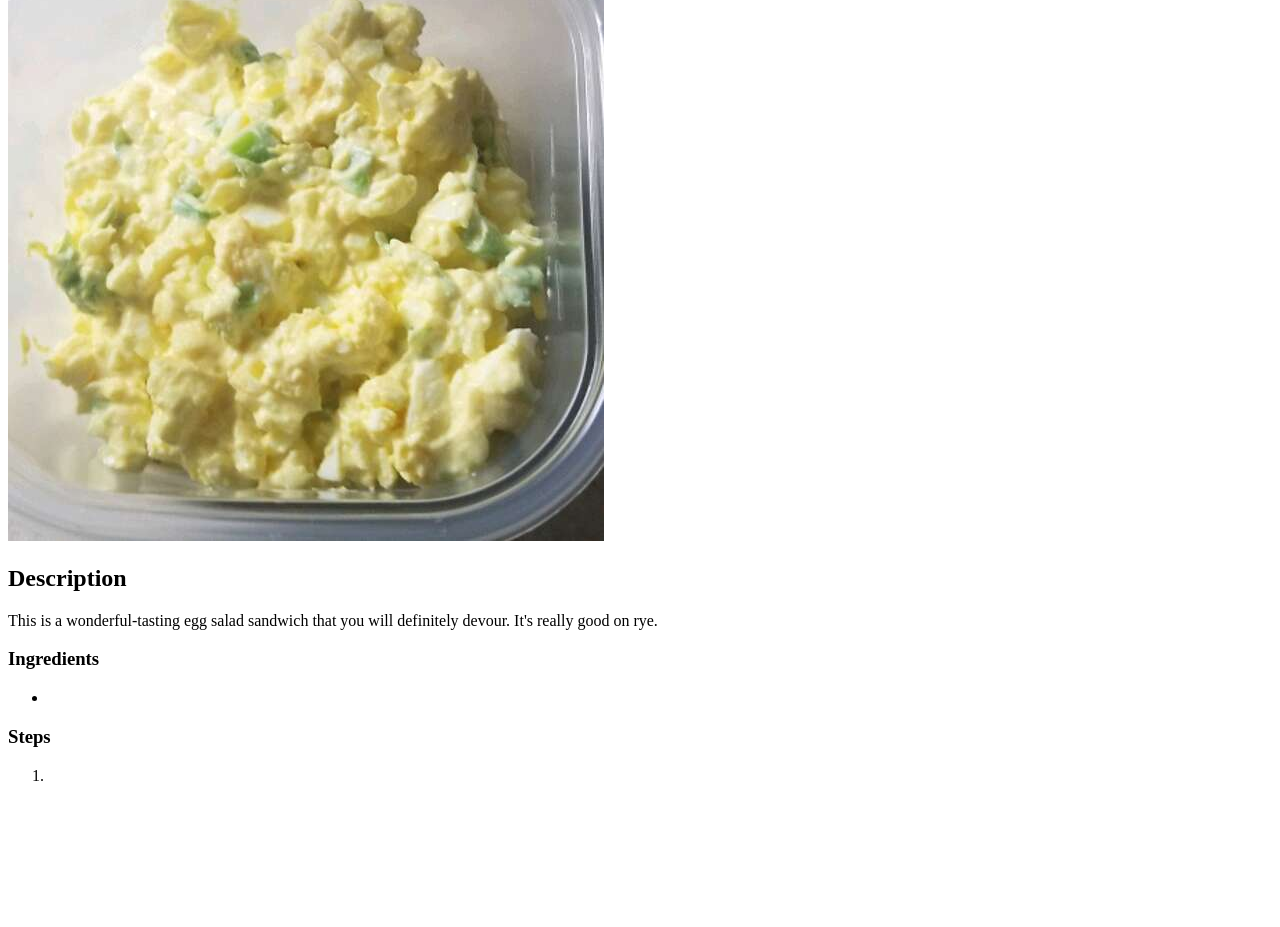
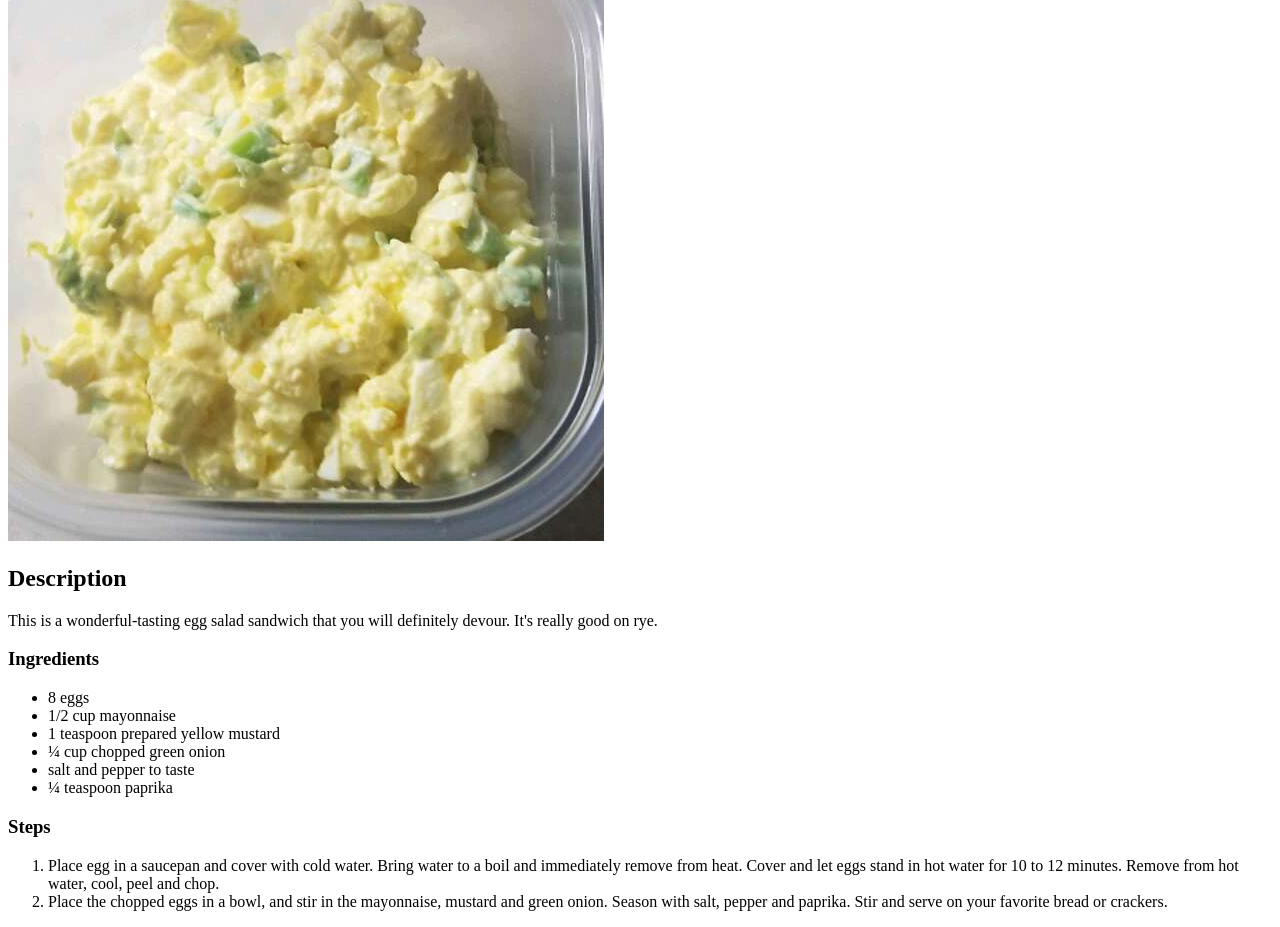
Before and after one commit to canberrapcrepair/odin-recipes, a plain HTML site: page recipes/egg-salad.html in a window 1280 px wide. Shown: the part 205-1132 px from the top of the page. Before the commit the page ends 1006 px from the top, so only its background shows below. Drawn offline with Linux system fonts and the light colour scheme.

Commit message:
Completed Egg Salad page

```diff
--- a/recipes/egg-salad.html
+++ b/recipes/egg-salad.html
@@ -19,11 +19,17 @@
         <p>This is a wonderful-tasting egg salad sandwich that you will definitely devour. It's really good on rye.</p>
         <h3>Ingredients</h3>
         <ul>
-            <li></li>
+            <li>8 eggs</li>
+            <li>1/2 cup mayonnaise</li>
+            <li>1 teaspoon prepared yellow mustard</li>
+            <li>¼ cup chopped green onion</li>
+            <li>salt and pepper to taste</li>
+            <li>¼ teaspoon paprika</li>
         </ul>
         <h3>Steps</h3>
         <ol>
-            <li></li>
+            <li>Place egg in a saucepan and cover with cold water. Bring water to a boil and immediately remove from heat. Cover and let eggs stand in hot water for 10 to 12 minutes. Remove from hot water, cool, peel and chop.</li>
+            <li>Place the chopped eggs in a bowl, and stir in the mayonnaise, mustard and green onion. Season with salt, pepper and paprika. Stir and serve on your favorite bread or crackers.</li>
         </ol>
     </body>
 
```
